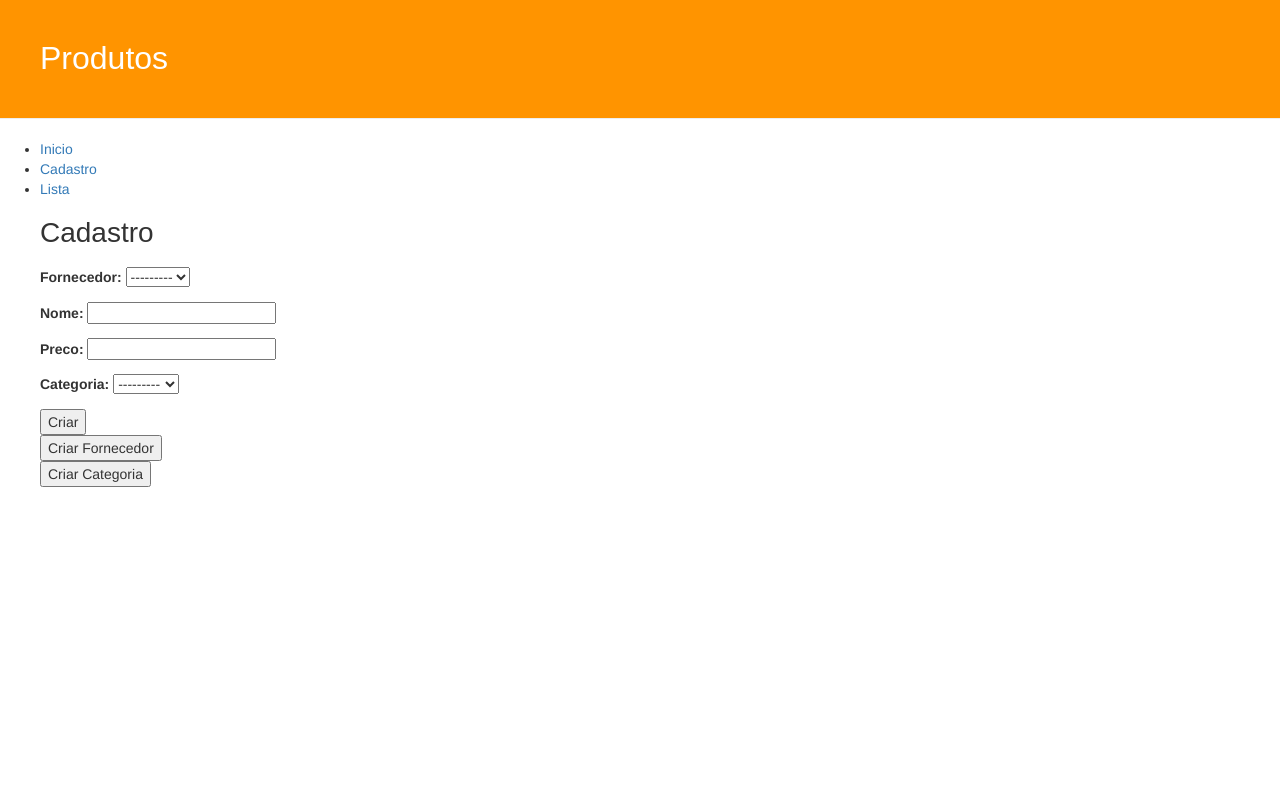
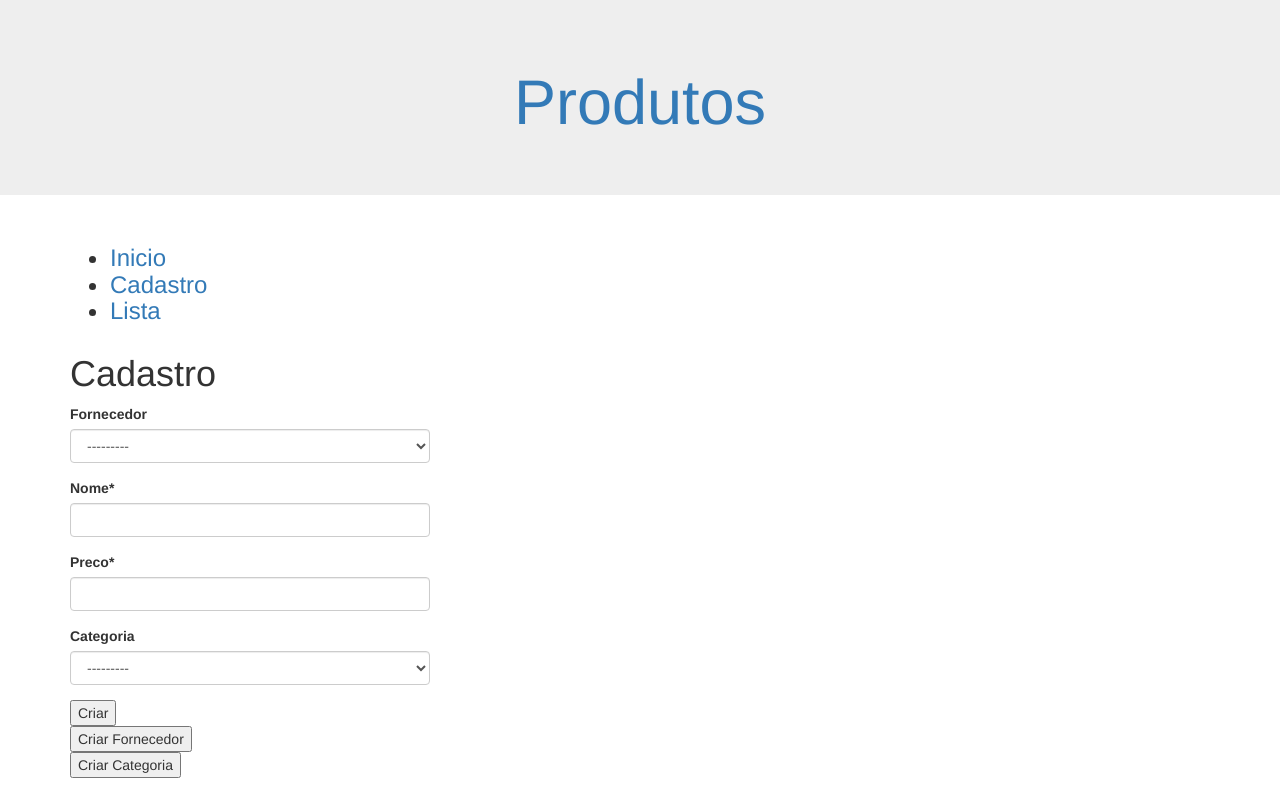
Before and after one commit to gustavoferreira86/webprodutos, a Django app: page /cadastro/ in a window 1280 px wide. Run offline with Django 3.2, Linux system fonts and the light colour scheme; data comes from the database, SQL or seed files in the repository; some libraries are stand-ins or nearby versions.

Commit message:
seventh commit

```diff
--- a/mysite/settings.py
+++ b/mysite/settings.py
@@ -38,6 +38,8 @@ INSTALLED_APPS = [
     'django.contrib.messages',
     'django.contrib.staticfiles',
 	'produtos',
+	'crispy_forms',
+	'django_tables2',
 ]
 
 MIDDLEWARE_CLASSES = [
@@ -121,3 +123,6 @@ USE_TZ = True
 
 STATIC_URL = '/static/'
 STATIC_ROOT = os.path.join(BASE_DIR, 'static')
+
+
+CRISPY_TEMPLATE_PACK = 'bootstrap3'
--- a/produtos/forms.py
+++ b/produtos/forms.py
@@ -1,15 +1,24 @@
 from django import forms
+from crispy_forms.helper import FormHelper
 from produtos.models import Produtos
 from produtos.models import Fornecedores
 from produtos.models import Categoria
+import django_tables2 as tables
+
+class SimpleTable(tables.Table):
+    editable = tables.LinkColumn('edit_form',verbose_name='edit')
+    class Meta:
+        model = Produtos
+        attrs = {'class': 'paleblue', }
+        exclude = ['idprodutos']
 
 class ProdutosForm(forms.ModelForm):
+    helper = FormHelper()
+    helper.form_tag = False
     class Meta:
         model = Produtos
         exclude = ['idprodutos']
-        css = {
-        'all': ('produto.css',)
-         }
+
 
 class FornecedoresForm(forms.ModelForm):
     class Meta:
--- a/produtos/templates/base.html
+++ b/produtos/templates/base.html
@@ -1,31 +1,38 @@
 <!DOCTYPE html>
 {% load staticfiles %}
-<link rel="stylesheet" href="https://maxcdn.bootstrapcdn.com/bootstrap/3.3.5/css/bootstrap.min.css">
-<link href='https://fonts.googleapis.com/css?family=Indie+Flower' rel='stylesheet' type='text/css'>
-<link href='https://fonts.googleapis.com/css?family=Pacifico' rel='stylesheet' type='text/css'>
-<link href="https://maxcdn.bootstrapcdn.com/font-awesome/4.4.0/css/font-awesome.min.css" rel="stylesheet" type='text/css'">
-<link rel="stylesheet" href="{% static 'css/produto.css' %}" type="text/css" media="all">
-<link rel="stylesheet" href="{% static 'css/pure-min.css' %}" type="text/css" media="all">
+{% load crispy_forms_tags %}
+
+<!-- Latest compiled and minified CSS -->
+<link rel="stylesheet" href="https://maxcdn.bootstrapcdn.com/bootstrap/3.3.6/css/bootstrap.min.css" integrity="sha384-1q8mTJOASx8j1Au+a5WDVnPi2lkFfwwEAa8hDDdjZlpLegxhjVME1fgjWPGmkzs7" crossorigin="anonymous">
+
+<!-- Optional theme -->
+<link rel="stylesheet" href="https://maxcdn.bootstrapcdn.com/bootstrap/3.3.6/css/bootstrap-theme.min.css" integrity="sha384-fLW2N01lMqjakBkx3l/M9EahuwpSfeNvV63J5ezn3uZzapT0u7EYsXMjQV+0En5r" crossorigin="anonymous">
+
+<!-- Latest compiled and minified JavaScript -->
+<script src="https://maxcdn.bootstrapcdn.com/bootstrap/3.3.6/js/bootstrap.min.js" integrity="sha384-0mSbJDEHialfmuBBQP6A4Qrprq5OVfW37PRR3j5ELqxss1yVqOtnepnHVP9aJ7xS" crossorigin="anonymous"></script>
 <html>
 <head>
+<div class="jumbotron text-center">
         {% block title %}
-                <div class="page-header">
+
     <h1><a href="/">Produtos</a></h1>
 </div>
         {% endblock title %}
 </head>
 <body>
-        <div class="top-header">
-                <ul>
+       <div class="container">
+  <div class="row">
+    <div class="col-sm-4">
+                <ul><h3>
                         <li><a href="{% url 'home' %}">Inicio</a></li>
                         <li><a href="{% url 'cadastro' %}">Cadastro</a></li>
                         <li><a href="{% url 'lista' %}">Lista</a></li>
-                </ul>
-        </div>
-<div class="content">
+                </ul></h3>
+        </div></div></div>
+
         {% block content %}
 
         {% endblock content %}
-		</div>
+
 </body>
 </html>
--- a/produtos/templates/cadastro.html
+++ b/produtos/templates/cadastro.html
@@ -1,10 +1,14 @@
 {% extends 'base.html' %}
+{% block content %}
+{% load crispy_forms_tags %}
 
-{% block content %}
+<div class="container">
+  <div class="row">
+    <div class="col-sm-4">
 <h1>Cadastro</h1>
         <form action="/cadastro/" method="POST">
                 {% csrf_token %}
-                {{ form.as_p }}
+                {% crispy form %}
                 <button type="submit">Criar</button>
         </form>
 		<form method="get" action="/cadastroFornecedor">
@@ -14,4 +18,5 @@
 		<form method="get" action="/cadastroCategoria">
 			<button type="submit">Criar Categoria</button>
 		</form>
+		</div></div></div>
 {% endblock content %}
--- a/produtos/views.py
+++ b/produtos/views.py
@@ -80,3 +80,8 @@ class Lista(ListView):
         template_name = 'lista.html'
         model = Produtos
         context_object = 'nome'
+
+def simple_list(request):
+    queryset = Produtos.objects.all()
+    RequestConfig(request).configure(table)
+    return render(request, 'lista.html', {'table': table})
```
Also changed, not shown: produtos/templates/lista.html (+10 -7 lines).
